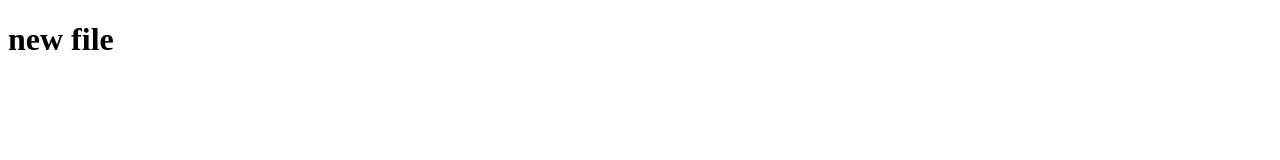
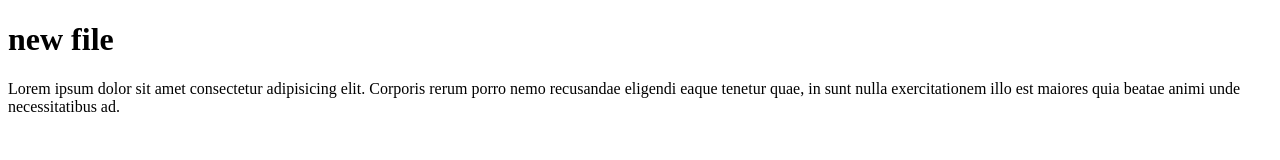
Before and after one commit to farihafari/09c-dism, a plain HTML site: page ad-js/a.html in a window 1280 px wide. Drawn offline with Linux system fonts and the light colour scheme.

Commit message:
new push

```diff
--- a/ad-js/a.html
+++ b/ad-js/a.html
@@ -7,5 +7,6 @@
 </head>
 <body>
     <h1>new file</h1>
+    <p>Lorem ipsum dolor sit amet consectetur adipisicing elit. Corporis rerum porro nemo recusandae eligendi eaque tenetur quae, in sunt nulla exercitationem illo est maiores quia beatae animi unde necessitatibus ad.</p>
 </body>
 </html>
```
